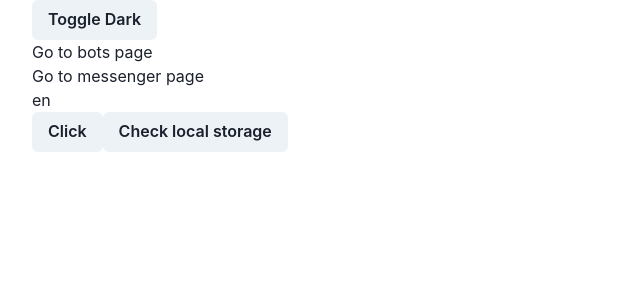
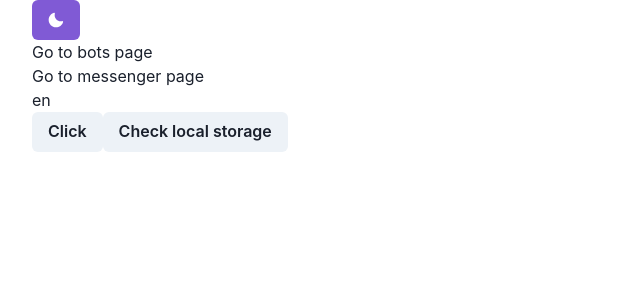
Before and after one commit to MaximFedarau/Coronavirus-Helper-Web, a Next.js app: page / in a window 1280 px wide. Shown: the top 300 px of the page, without its empty margins (0-640 px from the left). Built offline with nearby package versions, Linux system fonts and the light colour scheme.

Commit message:
Add light and black theme for all pages

```diff
--- a/components/Bots.jsx
+++ b/components/Bots.jsx
@@ -6,6 +6,7 @@ import {Provider} from "react-redux"
 import {connect} from "react-redux"
 
 import { Button } from '@chakra-ui/react'
+import ThemeToggleButton from "../devComponents/theme-toggle-button"
 
 function changeReduxLanguage() {
     return {
@@ -54,6 +55,7 @@ function BotsComponent() {
 
     return (
         <div>
+            <ThemeToggleButton/>
             <Link href="./bots/telegram-bot">
                 {(store.getState().RuEnLanguageReducer.language === "ru") ? <a>Перейти к телеграм боту</a> : <a>Go to telegram bot</a>}
             </Link><br/>
--- a/components/Messenger.jsx
+++ b/components/Messenger.jsx
@@ -5,6 +5,7 @@ import {Provider} from "react-redux"
 import {connect} from "react-redux"
 
 import { Button, Link } from '@chakra-ui/react'
+import ThemeToggleButton from "../devComponents/theme-toggle-button";
 
 function changeReduxLanguage() {
     return {
@@ -53,6 +54,7 @@ function MessengerComponent() {
 
     return (
         <div>
+          <ThemeToggleButton/>
             {(store.getState().RuEnLanguageReducer.language === "ru") ? <h1>Про messenger</h1> : <h1>About messenger</h1> }
             <Button onClick={() => {
         store.dispatch(changeReduxLanguage())
--- a/components/bot-types/Discord-Bot.jsx
+++ b/components/bot-types/Discord-Bot.jsx
@@ -5,6 +5,7 @@ import {Provider} from "react-redux"
 import {connect} from "react-redux"
 
 import { Button, Link } from '@chakra-ui/react'
+import ThemeToggleButton from "../../devComponents/theme-toggle-button";
 
 function changeReduxLanguage() {
     return {
@@ -53,6 +54,7 @@ function DiscordBotComponent() {
 
     return (
         <div>
+          <ThemeToggleButton/>
             {(store.getState().RuEnLanguageReducer.language === "ru") ? <h1>Дискорд бот</h1> : <h1>Discord Bot</h1>}
             <Button onClick={() => {
         store.dispatch(changeReduxLanguage())
--- a/components/bot-types/Telegram-Bot.jsx
+++ b/components/bot-types/Telegram-Bot.jsx
@@ -5,6 +5,7 @@ import {Provider} from "react-redux"
 import {connect} from "react-redux"
 
 import { Button, Link } from '@chakra-ui/react'
+import ThemeToggleButton from "../../devComponents/theme-toggle-button";
 
 function changeReduxLanguage() {
     return {
@@ -53,6 +54,7 @@ function TelegramBotComponent() {
 
     return (
         <div>
+          <ThemeToggleButton/>
             {(store.getState().RuEnLanguageReducer.language === "ru") ? <h1>Телеграм Бот</h1> : <h1>Telegram Bot</h1>}
             <Button onClick={() => {
         store.dispatch(changeReduxLanguage())
--- a/devComponents/Example.jsx
+++ b/devComponents/theme-toggle-button.jsx
@@ -1,13 +1,14 @@
+import { MoonIcon, SunIcon } from "@chakra-ui/icons"
 import {  useColorMode } from "@chakra-ui/react"
 import { Button } from "@chakra-ui/react"
 import { ColorMode } from "@chakra-ui/react"
 
-export default function Example() {
+export default function ThemeToggleButton() {
     const { colorMode, toggleColorMode } = useColorMode()
     return (
       <header>
-        <Button onClick={toggleColorMode}>
-          Toggle {colorMode === 'light' ? 'Dark' : 'Light'}
+        <Button onClick={toggleColorMode} colorScheme={colorMode === 'light' ? "purple" : "orange"}>
+          {colorMode === 'light' ? <MoonIcon/> : <SunIcon/>}
         </Button>
       </header>
     )
--- a/pages/index.js
+++ b/pages/index.js
@@ -12,7 +12,7 @@ import store from "../store/store"
 import { Provider } from 'react-redux'
 import { connect } from "react-redux"
 
-import Example from "../devComponents/Example"
+import ThemeToggleButton from "../devComponents/theme-toggle-button"
 
 function changeReduxLanguage() {
   return {
@@ -93,7 +93,7 @@ function Home() {
         <meta name="description" content="Generated by create next app" />
         <link rel="icon" href="/favicon.ico" />
       </Head>
-      <Example/>
+      <ThemeToggleButton/>
       <Link href="./product/bots">
         {((store.getState().RuEnLanguageReducer.language === "ru") ?  <a>Перейти к странице с ботами</a> : <a>Go to bots page</a>)}
       </Link><br/>
```
